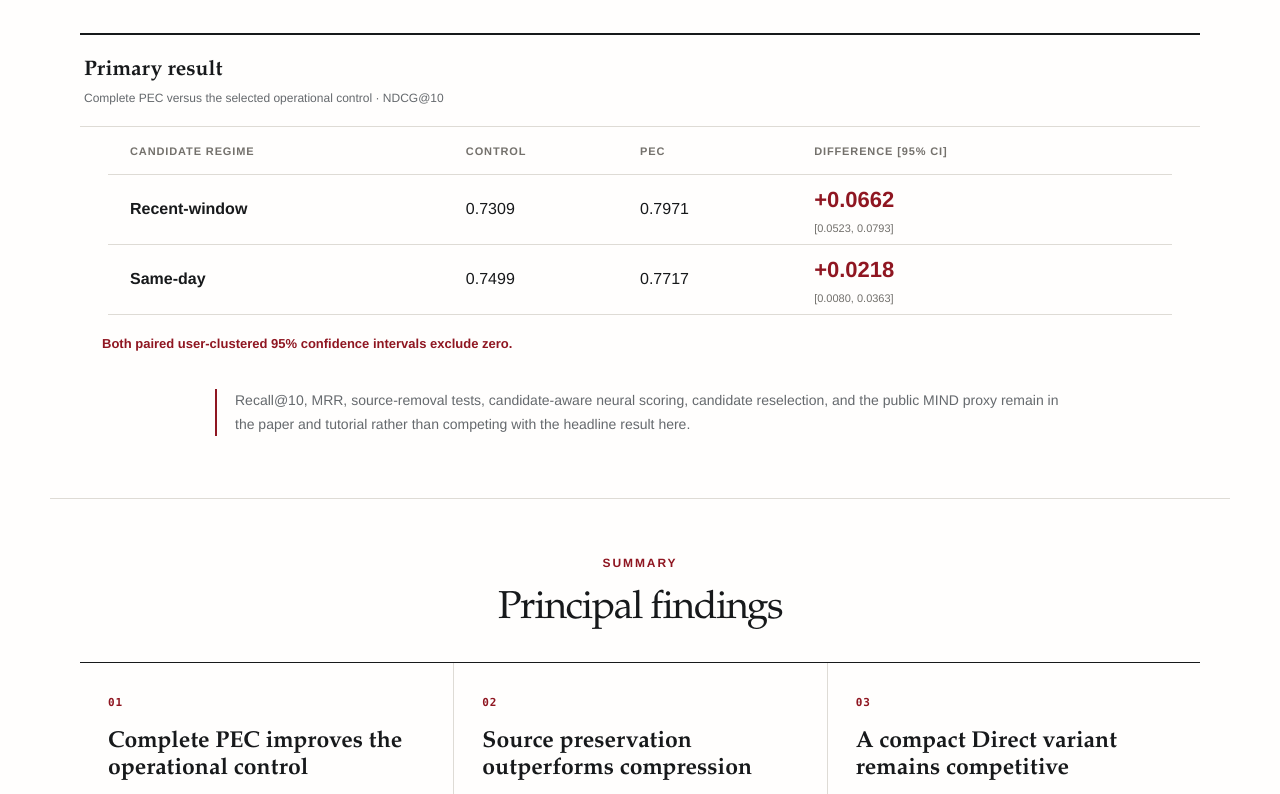
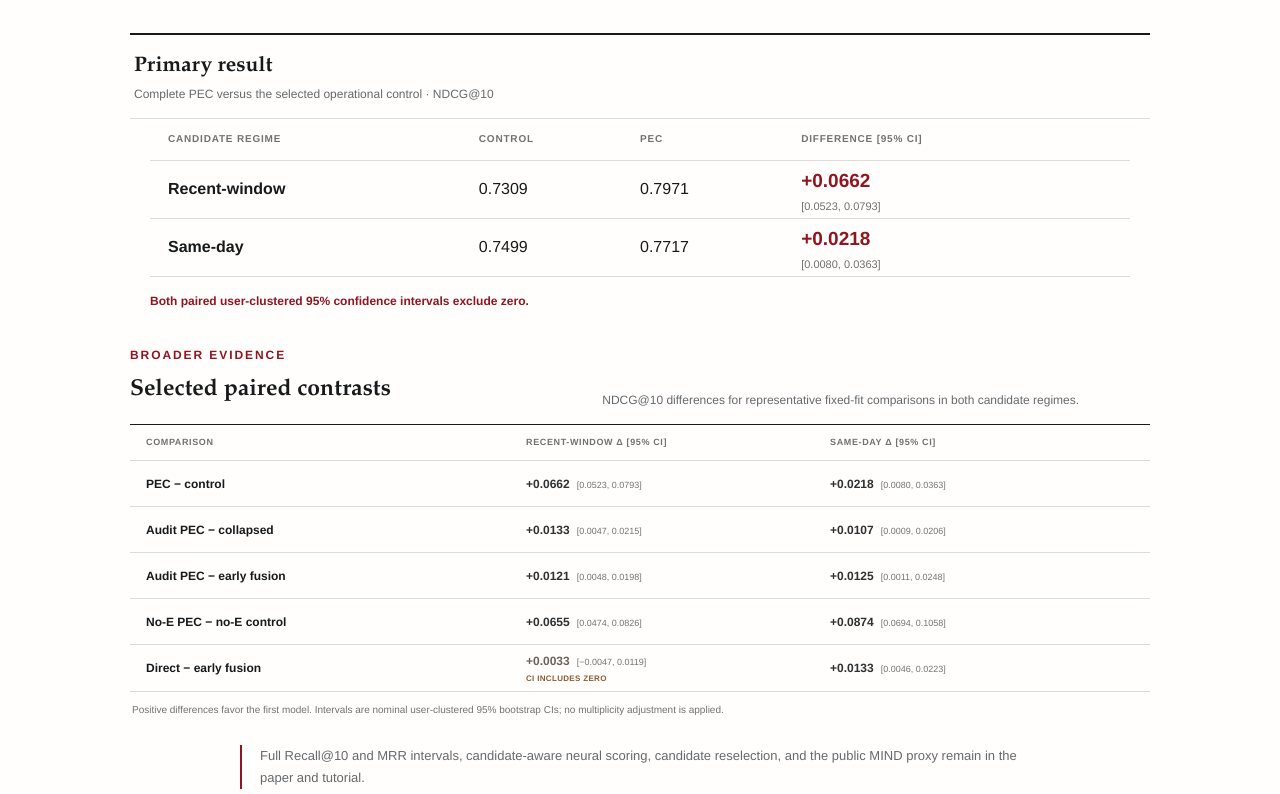
Before and after one commit to WoojinPark-Jay/pec-fuse-ranking, a React (Vite) app in the folder tutorial/: page / in a window 1280 px wide. Shown: the part 3186-3980 px from the top of the page. Built offline with nearby package versions, Linux system fonts and the light colour scheme.

Commit message:
Add selected paired result contrasts

```diff
--- a/tutorial/src/project-home.css
+++ b/tutorial/src/project-home.css
@@ -186,19 +186,39 @@ body { margin: 0; background: var(--paper); color: var(--ink); }
 .algorithm-figure img { min-width: 820px; width: 100%; }
 
 .results-section { max-width: 1180px; }
-.result-block { margin-top: 30px; border-top: 2px solid var(--ink); }
-.result-block-heading { display: flex; align-items: center; gap: 16px; padding: 18px 4px; border-bottom: 1px solid var(--line); }
+.result-block { max-width: 1020px; margin: 26px auto 0; border-top: 2px solid var(--ink); }
+.result-block-heading { display: flex; align-items: center; gap: 16px; padding: 14px 4px; border-bottom: 1px solid var(--line); }
 .result-block-heading div { display: grid; }
 .result-block-heading strong { font-family: "Iowan Old Style", "Palatino Linotype", Georgia, serif; font-size: 21px; font-weight: 600; }
 .result-block-heading small { color: var(--muted); font-size: 12px; }
-.headline-results { width: calc(100% - 56px); margin-right: auto; margin-left: auto; }
-.headline-row { display: grid; grid-template-columns: 1.35fr .7fr .7fr 1.35fr; align-items: center; min-height: 70px; padding: 0 22px; border-bottom: 1px solid var(--line); }
-.headline-header { min-height: 48px; color: #74716c; font-size: 11px; font-weight: 700; letter-spacing: .08em; text-transform: uppercase; }
+.headline-results { width: calc(100% - 40px); margin-right: auto; margin-left: auto; }
+.headline-row { display: grid; grid-template-columns: 1.35fr .7fr .7fr 1.35fr; align-items: center; min-height: 58px; padding: 0 18px; border-bottom: 1px solid var(--line); }
+.headline-header { min-height: 42px; color: #74716c; font-size: 10px; font-weight: 700; letter-spacing: .08em; text-transform: uppercase; }
 .headline-row > span:not(.result-gain) { font-variant-numeric: tabular-nums; }
-.result-gain { color: var(--ku-crimson); font-size: 22px; font-weight: 800; font-variant-numeric: tabular-nums; }
+.result-gain { color: var(--ku-crimson); font-size: 19px; font-weight: 800; font-variant-numeric: tabular-nums; }
 .result-gain small { display: block; color: #716f6b; font-size: 11px; font-weight: 500; }
-.result-interpretation { margin: 18px 22px 0; color: var(--ku-crimson); font-size: 13px; font-weight: 700; }
-.results-note { max-width: 850px; margin: 34px auto 0; padding-left: 18px; border-left: 2px solid var(--ku-crimson); color: var(--muted); font-size: 14px; }
+.result-interpretation { margin: 14px 20px 0; color: var(--ku-crimson); font-size: 12px; font-weight: 700; }
+.contrast-block { max-width: 1020px; margin: 34px auto 0; }
+.contrast-heading { display: grid; grid-template-columns: 1fr 1.25fr; gap: 34px; align-items: end; margin-bottom: 15px; }
+.contrast-heading .section-kicker { margin-bottom: 5px; }
+.contrast-heading h3 { margin: 0; font-family: "Iowan Old Style", "Palatino Linotype", Georgia, serif; font-size: 23px; font-weight: 600; }
+.contrast-heading > p { margin: 0; color: var(--muted); font-size: 12px; line-height: 1.55; }
+.contrast-table { border-top: 1px solid var(--ink); border-bottom: 1px solid var(--line); }
+.contrast-row { display: grid; grid-template-columns: 1.25fr 1fr 1fr; align-items: center; min-height: 46px; padding: 0 16px; border-bottom: 1px solid var(--line); }
+.contrast-row:last-child { border-bottom: 0; }
+.contrast-row > strong { font-size: 12px; font-weight: 700; }
+.contrast-header { min-height: 36px; color: #74716c; font-size: 9px; font-weight: 700; letter-spacing: .07em; text-transform: uppercase; }
+.contrast-estimate { display: grid; grid-template-columns: auto 1fr; column-gap: 7px; align-items: baseline; color: #2f3031; font-size: 12px; font-weight: 750; font-variant-numeric: tabular-nums; }
+.contrast-estimate small { color: #76736f; font-size: 9px; font-weight: 500; }
+.contrast-estimate em { grid-column: 1 / -1; color: #8a5d31; font-size: 8px; font-style: normal; font-weight: 700; letter-spacing: .04em; text-transform: uppercase; }
+.contrast-estimate.is-uncertain { color: #6d625b; }
+.contrast-footnote { margin: 10px 2px 0; color: #74716d; font-size: 10px; line-height: 1.5; }
+.results-note { max-width: 800px; margin: 28px auto 0; padding-left: 18px; border-left: 2px solid var(--ku-crimson); color: var(--muted); font-size: 13px; }
+@media(max-width:680px) {
+  .contrast-heading { grid-template-columns: 1fr; gap: 8px; }
+  .contrast-table { overflow-x: auto; }
+  .contrast-row { grid-template-columns: 190px 155px 155px; min-width: 500px; padding: 0 10px; }
+}
 
 .takeaways-section { max-width: 1180px; margin: 0 auto; padding: 54px 30px 58px; border-top: 1px solid var(--line); }
 .takeaway-grid { display: grid; grid-template-columns: repeat(3, 1fr); border-top: 1px solid var(--ink); border-bottom: 1px solid var(--line); }
--- a/tutorial/src/project-home.tsx
+++ b/tutorial/src/project-home.tsx
@@ -118,7 +118,23 @@ export function ProjectHome(_props: { lang: "en" | "ko" }) {
             </div>
             <p className="result-interpretation">Both paired user-clustered 95% confidence intervals exclude zero.</p>
           </div>
-          <p className="results-note">Recall@10, MRR, source-removal tests, candidate-aware neural scoring, candidate reselection, and the public MIND proxy remain in the paper and tutorial rather than competing with the headline result here.</p>
+
+          <div className="contrast-block">
+            <div className="contrast-heading">
+              <div><p className="section-kicker">Broader evidence</p><h3>Selected paired contrasts</h3></div>
+              <p>NDCG@10 differences for representative fixed-fit comparisons in both candidate regimes.</p>
+            </div>
+            <div className="contrast-table" role="table" aria-label="Selected paired NDCG at 10 contrasts">
+              <div className="contrast-row contrast-header" role="row"><span role="columnheader">Comparison</span><span role="columnheader">Recent-window Δ [95% CI]</span><span role="columnheader">Same-day Δ [95% CI]</span></div>
+              <div className="contrast-row" role="row"><strong role="cell">PEC − control</strong><span className="contrast-estimate" role="cell">+0.0662 <small>[0.0523, 0.0793]</small></span><span className="contrast-estimate" role="cell">+0.0218 <small>[0.0080, 0.0363]</small></span></div>
+              <div className="contrast-row" role="row"><strong role="cell">Audit PEC − collapsed</strong><span className="contrast-estimate" role="cell">+0.0133 <small>[0.0047, 0.0215]</small></span><span className="contrast-estimate" role="cell">+0.0107 <small>[0.0009, 0.0206]</small></span></div>
+              <div className="contrast-row" role="row"><strong role="cell">Audit PEC − early fusion</strong><span className="contrast-estimate" role="cell">+0.0121 <small>[0.0048, 0.0198]</small></span><span className="contrast-estimate" role="cell">+0.0125 <small>[0.0011, 0.0248]</small></span></div>
+              <div className="contrast-row" role="row"><strong role="cell">No-E PEC − no-E control</strong><span className="contrast-estimate" role="cell">+0.0655 <small>[0.0474, 0.0826]</small></span><span className="contrast-estimate" role="cell">+0.0874 <small>[0.0694, 0.1058]</small></span></div>
+              <div className="contrast-row" role="row"><strong role="cell">Direct − early fusion</strong><span className="contrast-estimate is-uncertain" role="cell">+0.0033 <small>[−0.0047, 0.0119]</small><em>CI includes zero</em></span><span className="contrast-estimate" role="cell">+0.0133 <small>[0.0046, 0.0223]</small></span></div>
+            </div>
+            <p className="contrast-footnote">Positive differences favor the first model. Intervals are nominal user-clustered 95% bootstrap CIs; no multiplicity adjustment is applied.</p>
+          </div>
+          <p className="results-note">Full Recall@10 and MRR intervals, candidate-aware neural scoring, candidate reselection, and the public MIND proxy remain in the paper and tutorial.</p>
         </section>
 
         <section className="takeaways-section" aria-labelledby="takeaways-title">
```
